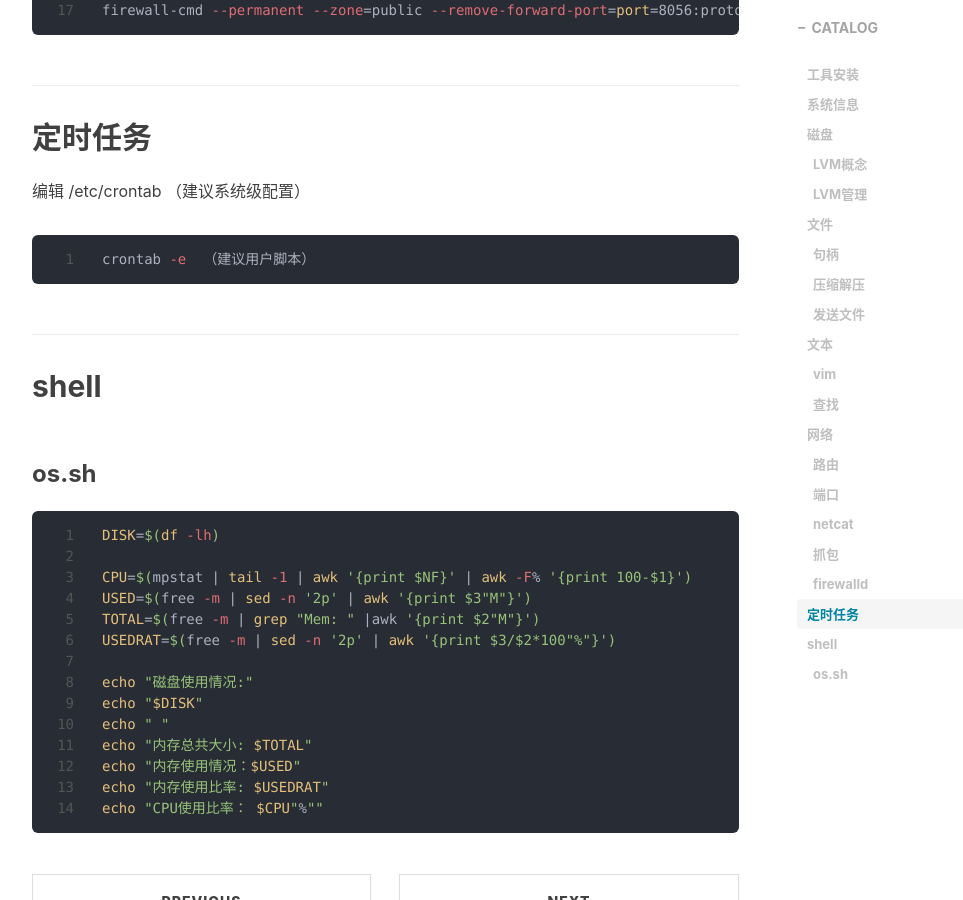
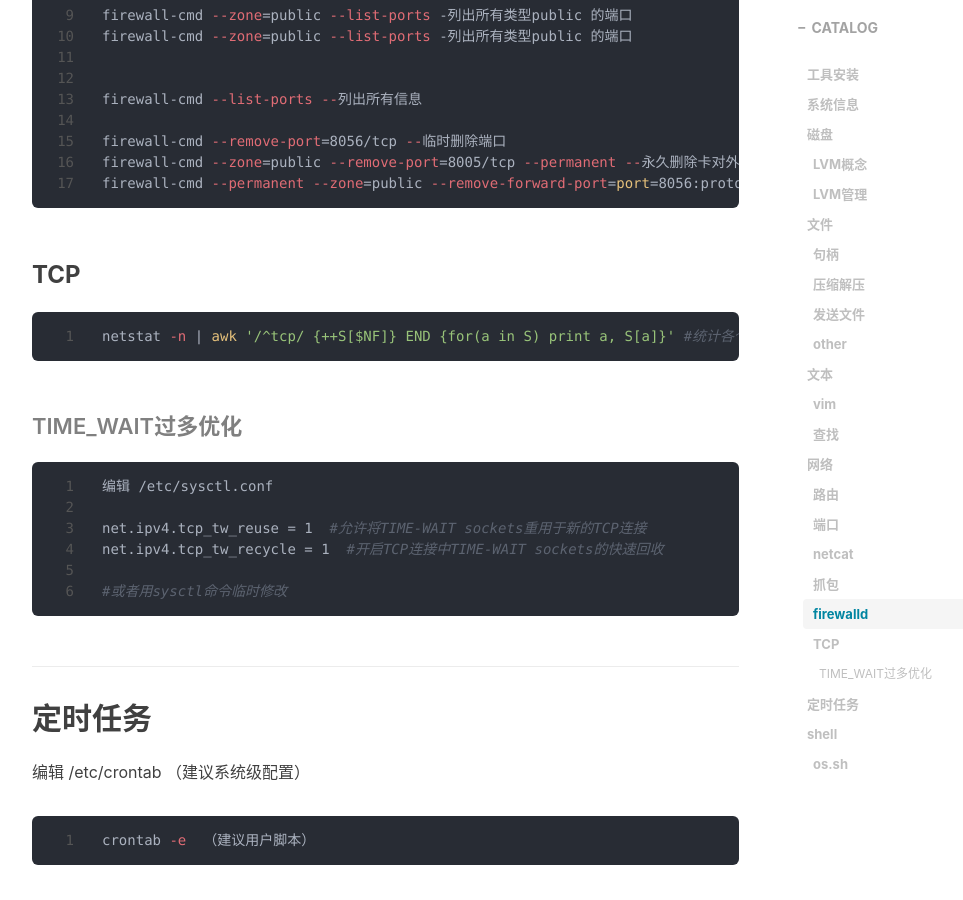
Before and after one commit to tablesheep233/tablesheep233.github.io, a Jekyll site: the page built from _posts/2021-07-17-Linux Command.md, in a window 1280 px wide and 900 px high, scrolled down 5656 px. Shown: the whole window, without its empty margins (233-1196 px from the left). Built offline with Jekyll 4.4.1, drawn with Linux system fonts in a browser that asks for light colours; nearby versions of some CDN libraries; comment, search, counter and statistics services are not loaded; some of the changed text lies outside the part shown.

Commit message:
[add] Linux Command

````diff
--- a/_posts/2021-07-17-Linux Command.md
+++ b/_posts/2021-07-17-Linux Command.md
@@ -154,6 +154,15 @@ scp -r root@ip:/home/app/config /home/app/ 从远程拉取
 
 
 
+### other
+
+```shell
+#创建50M大小的文件,if：输入文件（或设备名称）of：输出文件（或设备名称），bs：每次写入大小，count：写入次数
+dd if=/dev/zero of=log.txt bs=1M count=50
+```
+
+
+
 ## 文本
 
 ### vim
@@ -258,6 +267,27 @@ firewall-cmd --permanent --zone=public --remove-forward-port=port=8056:proto=tcp
 
 
 
+### TCP
+
+```shell
+netstat -n | awk '/^tcp/ {++S[$NF]} END {for(a in S) print a, S[a]}' #统计各个状态数量
+```
+
+
+
+#### TIME_WAIT过多优化
+
+```shell
+编辑 /etc/sysctl.conf
+
+net.ipv4.tcp_tw_reuse = 1  #允许将TIME-WAIT sockets重用于新的TCP连接
+net.ipv4.tcp_tw_recycle = 1  #开启TCP连接中TIME-WAIT sockets的快速回收
+
+#或者用sysctl命令临时修改
+```
+
+
+
 
 
 ## 定时任务
````
